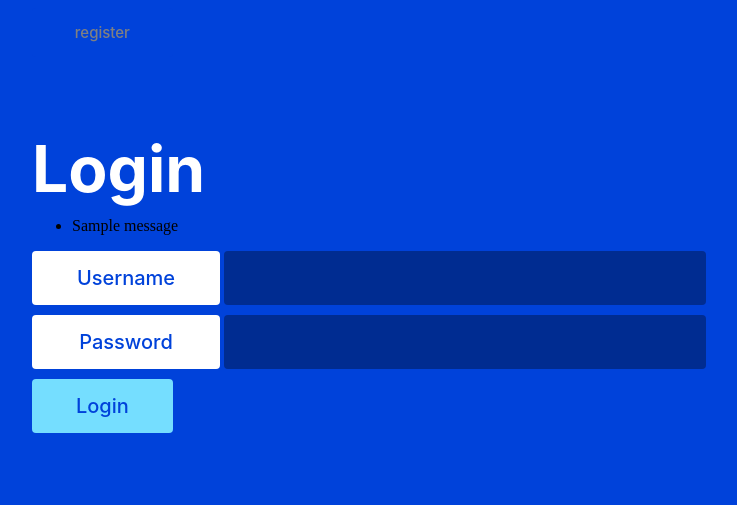
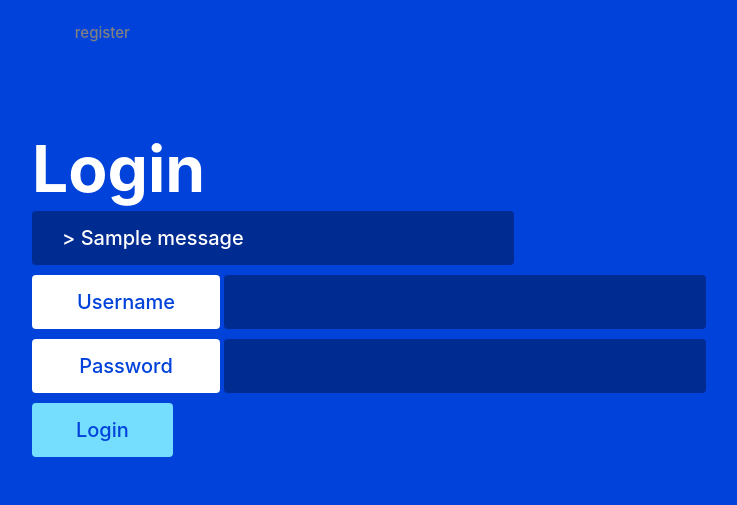
Before and after one commit to jgaye/FlaskDocManager, a Flask app: page / in a window 1280 px wide. Shown: the top 505 px of the page, without its empty margins (76-813 px from the left). Run offline with Flask 2, Linux system fonts and the light colour scheme; one stand-in notice (Sample message) is shown.

Commit message:
Flash logs stylised

```diff
--- a/static/main.css
+++ b/static/main.css
@@ -48,6 +48,16 @@ input[type='text'], input[type='password']{
   font-family: Avenir,-apple-system,BlinkMacSystemFont,Segoe UI,Roboto,Helvetica,Arial,sans-serif;
 }
 
+input[type='text'].log {
+  cursor: default;
+}
+input[type='text'].log.error {
+  color: red;
+}
+input[type='text'].log.success {
+  color: green;
+}
+
 input[type='submit'] {
   display: inline-block;
   width: 11vw;
--- a/templates/login.html
+++ b/templates/login.html
@@ -13,11 +13,9 @@
 
   {% with messages = get_flashed_messages() %}
     {% if messages %}
-      <ul class=flashes>
       {% for message in messages %}
-        <li>{{ message }}</li>
+        <input class="log" type="text" value="> {{ message }}">
       {% endfor %}
-      </ul>
     {% endif %}
   {% endwith %}
 
```
